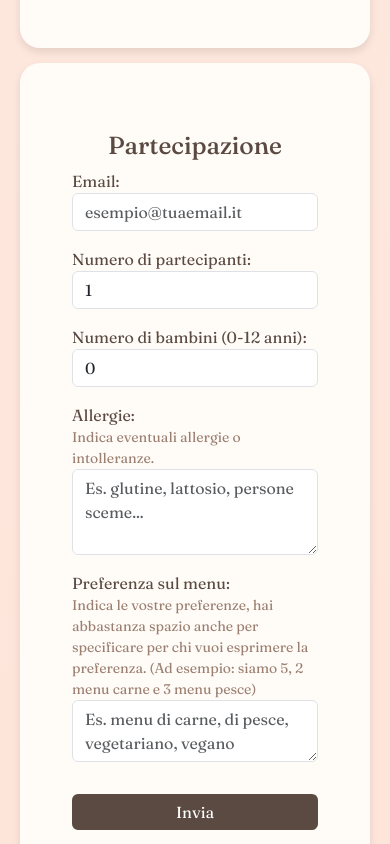
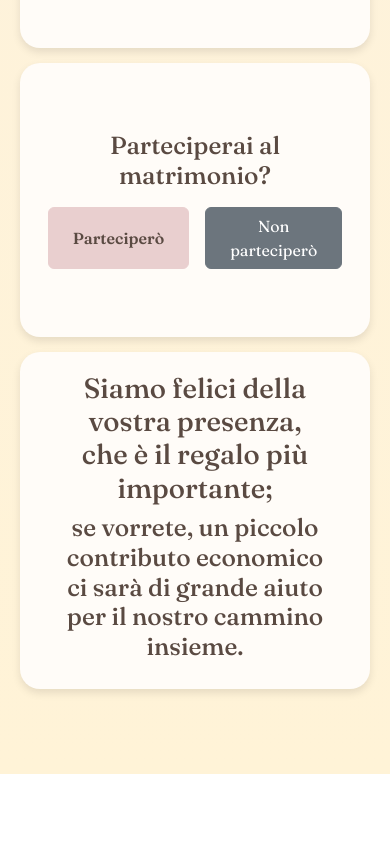
Before and after one commit to mariafede-sposi/mariafede-sposi-2026, a React (Vite) app: page / in a window 390 px wide. Shown: the part 3680-4524 px from the top of the page. After the commit the page ends 4454 px from the top, so only its background shows below. Built offline with nearby package versions, Linux system fonts and the light colour scheme.

Commit message:
modifica form partecipazione

```diff
--- a/package.json
+++ b/package.json
@@ -17,7 +17,8 @@
     "react": "^19.1.0",
     "react-bootstrap": "^2.10.10",
     "react-dom": "^19.1.0",
-    "react-router-dom": "^7.8.0"
+    "react-router-dom": "^7.8.0",
+    "react-toastify": "^11.0.5"
   },
   "devDependencies": {
     "@eslint/js": "^9.25.0",
--- a/src/App.css
+++ b/src/App.css
@@ -6,7 +6,7 @@
   margin-top: 55px;
   width: 100%;
 
-  max-width: 1000px;
+  max-width: 1200px;
   padding: 20px;
 }
 
--- a/src/index.css
+++ b/src/index.css
@@ -41,7 +41,7 @@ html {
 }
 
 body {
-  background: linear-gradient(to bottom, var(--seashell), var(--pale-dogwood));
+  background: linear-gradient(to bottom, var(--seashell), #fff3d7);
 
   color: var(--colore-testo);
   font-family: 'Fraunces';
--- a/src/view/menu/Partecipazione.jsx
+++ b/src/view/menu/Partecipazione.jsx
@@ -1,156 +1,357 @@
-import React, { useState } from 'react';
+import React, { useState, useEffect } from "react";
+import { ToastContainer, toast } from 'react-toastify';
+import 'react-toastify/dist/ReactToastify.css';
+
 
 export default function Partecipazione() {
   const [formData, setFormData] = useState({
     partecipanti: 1,
     bambini: 0,
-    email: '',
-    allergie: '',
-    preferenze: '',
+    email: "",
+    persone: [],
+    note: "",
   });
 
   const [submitted, setSubmitted] = useState(false);
+  const [response, setResponse] = useState(null);
+
+  const menuOptions = [
+    "Nessuna",
+    "Vegetariano",
+    "Vegano",
+    "Senza glutine",
+    "Allergie alimentari (specificare quali)",
+  ];
 
   const handleChange = (e) => {
     const { name, value } = e.target;
-    if (name === 'partecipanti') {
+
+    if (name === "partecipanti") {
       const num = Math.max(1, Number(value));
-      setFormData(prev => ({ ...prev, partecipanti: num }));
+      setFormData((prev) => ({ ...prev, partecipanti: num }));
+    } else if (name === "bambini") {
+      const num = Math.max(0, Number(value));
+      setFormData((prev) => ({ ...prev, bambini: num }));
     } else {
-      setFormData(prev => ({ ...prev, [name]: value }));
+      setFormData((prev) => ({ ...prev, [name]: value }));
     }
   };
 
+  const handlePersonChange = (index, field, value) => {
+    const updatedPersone = [...formData.persone];
+    updatedPersone[index] = {
+      ...updatedPersone[index],
+      [field]: value,
+    };
+    setFormData((prev) => ({ ...prev, persone: updatedPersone }));
+  };
+
+  useEffect(() => {
+    const totale = Number(formData.partecipanti) + Number(formData.bambini);
+    setFormData((prev) => {
+      let newPersone = [...prev.persone];
+
+      if (newPersone.length < totale) {
+        for (let i = newPersone.length; i < totale; i++) {
+          newPersone.push({ nome: "", preferenza: "Nessuna", allergie: "" });
+        }
+      } else if (newPersone.length > totale) {
+        newPersone = newPersone.slice(0, totale);
+      }
+
+      return { ...prev, persone: newPersone };
+    });
+  }, [formData.partecipanti, formData.bambini]);
+
   const handleSubmit = async (e) => {
     e.preventDefault();
+
+    const emailValida = /^[^\s@]+@[^\s@]+\.[^\s@]+$/.test(formData.email);
+    if (!emailValida) {
+      toast.error("Inserisci un indirizzo email valido.");
+      return;
+    }
+
+    if (formData.partecipanti < 1) {
+      toast.error("Deve esserci almeno un partecipante adulto.");
+      return;
+    }
+
+    const nomiVuoti = formData.persone.some(p => p.nome.trim() === "");
+    if (nomiVuoti) {
+      toast.error("Inserisci il nome di tutti i partecipanti e bambini.");
+      return;
+    }
+
     try {
       const res = await fetch(`${import.meta.env.VITE_BE_URL}/salvataggioADBedInvioEmail`, {
         method: 'POST',
-        headers: {
-          'Content-Type': 'application/json',
-        },
+        headers: { 'Content-Type': 'application/json' },
         body: JSON.stringify({
           email: formData.email,
           corpo_mail: `
-			  Partecipanti: ${formData.partecipanti}
-			  Bambini: ${formData.bambini}
-			  Allergie: ${formData.allergie}
-			  Preferenze: ${formData.preferenze}
-			`,
+          Partecipanti: ${formData.partecipanti}
+          Bambini: ${formData.bambini}
+          Dettaglio partecipanti:
+          ${formData.persone.map(p => `Nome: ${p.nome}, Preferenza: ${p.preferenza}, Allergie: ${p.allergie || "Nessuna"}`).join('\n')}
+          Note aggiuntive: ${formData.note || ""}
+        `,
           partecipanti: formData.partecipanti,
           bambini: formData.bambini,
-          allergie: formData.allergie,
-          preferenze: formData.preferenze
+          persone: formData.persone,
+          note: formData.note
         }),
       });
 
       if (!res.ok) throw new Error(await res.text());
 
       setSubmitted(true);
+      toast.success("Hai compilato tutto il form! Che top!!")
     } catch (err) {
       console.error(err);
-      alert('Errore durante l’invio, riprova più tardi.');
+      toast.error('Errore durante l’invio, riprova più tardi.');
     }
   };
+
 
   if (submitted) {
     return (
       <div>
         <h2>Grazie per la conferma!</h2>
         <p>Abbiamo ricevuto la tua risposta.</p>
+        <p>
+          Se tutto è andato a buon fine, riceverai una mail riepilogativa entro qualche minuto!
+        </p>
+        <p>Non vediamo l'ora di stare insieme, ti voglio bene campione!</p>
+      </div>
+    );
+  }
+
+  if (!response) {
+    return (
+      <div className="container my-5 text-center">
+        <h2>Parteciperai al matrimonio?</h2>
+        <div className="d-flex justify-content-center gap-3 mt-3">
+          <button className="btn btn-primary px-4" onClick={() => setResponse("yes")}>
+            Parteciperò
+          </button>
+          <button className="btn btn-secondary px-4" onClick={() => setResponse("no")}>
+            Non parteciperò
+          </button>
+        </div>
+      </div>
+    );
+  }
+
+  if (response === "no") {
+    return (
+      <div className="container my-5">
+        <h3>Non potrai partecipare?</h3>
+        <p>
+          Ci dispiace non poterti avere con noi in questo giorno speciale, ma ti
+          saremo vicini con il pensiero.
+          <br />
+          Facci un colpo di telefono per comunicarci la tua decisione!
+          <br />
+          <br />
+          Ci trovi ai numeri:
+          <br /> <br />
+          <strong>Maria Teresa</strong> +39 339 775 67 35
+          <br />
+          <strong>Federico</strong> +39 373 743 11 23
+        </p>
+        <div className="d-flex justify-content-center mt-3">
+          <button className="btn btn-secondary" onClick={() => setResponse(null)}>
+            Ho cambiato idea
+          </button>
+        </div>
       </div>
     );
   }
 
   return (
-    <div className="container my-5">
-      <h2>Partecipazione</h2>
-      <div className="row align-items-center">
+    <React.Fragment>
 
-        <form onSubmit={handleSubmit} className="d-flex flex-column col-12 col-md-6 " style={{ marginBottom: '20px', gap: '1rem' }}>
-          <label>
-            Email:
+      <div className="container my-5">
+        <h2 className="mb-4">Partecipazione</h2>
+        <form onSubmit={handleSubmit} className="d-flex flex-column gap-4" noValidate>
+          <div className="form-group">
+            <label htmlFor="email" className="fw-semibold mb-2">
+              Email:
+            </label>
             <input
               type="email"
+              id="email"
               name="email"
               value={formData.email}
               onChange={handleChange}
               placeholder="esempio@tuaemail.it"
               className="form-control"
+              required
             />
-          </label>
-          <label>
-            Numero di partecipanti:
-            <input
-              type="number"
-              name="partecipanti"
-              min="1"
-              value={formData.partecipanti}
+          </div>
+
+          <div className="row g-3">
+            <div className="col-md-6">
+              <label htmlFor="partecipanti" className="fw-semibold mb-2">
+                Numero di partecipanti:
+              </label>
+              <input
+                type="number"
+                id="partecipanti"
+                name="partecipanti"
+                min="1"
+                value={formData.partecipanti}
+                onChange={handleChange}
+                className="form-control"
+                required
+              />
+            </div>
+            <div className="col-md-6">
+              <label htmlFor="bambini" className="fw-semibold mb-2">
+                Numero di bambini (0-12 anni):
+              </label>
+              <input
+                type="number"
+                id="bambini"
+                name="bambini"
+                min="0"
+                value={formData.bambini}
+                onChange={handleChange}
+                className="form-control"
+                required
+              />
+            </div>
+          </div>
+
+          {/* Persone */}
+          {formData.persone.map((p, i) => (
+            <div
+              key={i}
+              className="border rounded p-3 mb-3"
+              style={{ backgroundColor: "#fdf8f3" }}
+            >
+              <h6 className="mb-3">
+                {i < formData.partecipanti
+                  ? `Partecipante ${i + 1}`
+                  : `Bambino ${i + 1 - formData.partecipanti}`}
+              </h6>
+
+              <div className="mb-3">
+                <label className="fw-semibold mb-1" htmlFor={`nome-${i}`}>
+                  Nome:
+                </label>
+                <input
+                  id={`nome-${i}`}
+                  type="text"
+                  value={p.nome}
+                  onChange={(e) => handlePersonChange(i, "nome", e.target.value)}
+                  className="form-control"
+                  required
+                />
+              </div>
+
+              <div className="mb-3">
+                <label className="fw-semibold mb-1" htmlFor={`preferenza-${i}`}>
+                  Preferenze alimentari:
+                </label>
+                <select
+                  id={`preferenza-${i}`}
+                  value={p.preferenza}
+                  onChange={(e) =>
+                    handlePersonChange(i, "preferenza", e.target.value)
+                  }
+                  className="form-select w-100"
+                  required
+                >
+                  {menuOptions.map((opt) => (
+                    <option key={opt} value={opt}>
+                      {opt}
+                    </option>
+                  ))}
+                </select>
+              </div>
+
+              {p.preferenza === "Allergie alimentari (specificare quali)" && (
+                <div>
+                  <label className="fw-semibold mb-1" htmlFor={`allergie-${i}`}>
+                    Allergie o altre richieste particolari:
+                  </label>
+                  <textarea
+                    id={`allergie-${i}`}
+                    value={p.allergie}
+                    onChange={(e) =>
+                      handlePersonChange(i, "allergie", e.target.value)
+                    }
+                    className="form-control w-100"
+                    rows={2}
+                    placeholder="Es. glutine, lattosio, ecc."
+                  />
+                </div>
+              )}
+            </div>
+          ))}
+
+          {/* Note aggiuntive */}
+          <div className="form-group">
+            <label htmlFor="note" className="fw-semibold mb-2">
+              Note aggiuntive:
+            </label>
+            <textarea
+              id="note"
+              name="note"
+              value={formData.note}
               onChange={handleChange}
-              required
-              className="form-control"
+              className="form-control w-100"
+              rows={3}
+              placeholder="Inserisci eventuali note..."
             />
-          </label>
-          <label>
-            Numero di bambini (0-12 anni):
-            <input
-              type="number"
-              name="bambini"
-              min="0"
-              value={formData.bambini}
-              onChange={handleChange}
-              required
-              className="form-control"
-            />
-          </label>
-          <label>
-            Allergie:
-            <small style={{ display: "block", color: "#9b7f71" }}>
-              Indica eventuali allergie o intolleranze.
-            </small>
-            <textarea
-              name="allergie"
-              value={formData.allergie}
-              onChange={handleChange}
-              placeholder="Es. glutine, lattosio, persone sceme..."
-              className="form-control"
-              rows={3} // Puoi regolare l'altezza iniziale
-            />
-          </label>
-          <label>
-            Preferenza sul menu:
-            <small style={{ display: "block", color: "#9b7f71" }}>
-              Indica le vostre preferenze, hai abbastanza spazio anche per specificare per chi vuoi esprimere la preferenza. (Ad esempio: siamo 5, 2 menu carne e 3 menu pesce)
-            </small>
-            <textarea
-              type="text"
-              name="preferenze"
-              value={formData.preferenze}
-              onChange={handleChange}
-              placeholder="Es. menu di carne, di pesce, vegetariano, vegano"
-              className="form-control"
-            />
-          </label>
+          </div>
 
-          <button type="submit" className="btn btn-custom mt-3">
-            Invia
-          </button>
+          {/* Bottone centrato */}
+          <div className="d-flex justify-content-center">
+            <button type="submit" className="btn btn-primary px-5">
+              Invia
+            </button>
+          </div>
+
         </form>
-        <div className="d-flex flex-column  col-12 col-md-6" style={{ gap: '1rem' }}>
+
+        <section className="mt-5">
           <h3>Qualcosa non va?</h3>
           <p>
-            Se non potrai partecipare, hai problemi all'invio del form oppure <br /> non sei sicuro/a su come compilare i vari campi, contattaci tesò!✨
+            Se hai problemi all'invio del form oppure non sei sicuro/a su come
+            compilare i vari campi, contattaci tesò!✨
             <br />
-            Possiamo rassicurarti sul fatto che non daremo i tuoi dati a nessuno <br />(a meno che non troviamo qualcuno che ce li paghi) (STO SKERZANDO!)
-            <br /> <br />
+            Possiamo rassicurarti sul fatto che non daremo i tuoi dati a nessuno{" "}
+            <br />
+            (a meno che non troviamo qualcuno che ce li paghi) (STO SKERZANDO!)
+            <br />
+            <br />
             Ci trovi ai numeri:
-            <br /> <br />
+            <br />
             <strong>Maria Teresa</strong> +39 339 775 67 35
             <br />
             <strong>Federico</strong> +39 373 743 11 23
           </p>
-        </div>
+          <div className="d-flex justify-content-center mt-3">
+            <button className="btn btn-secondary" onClick={() => setResponse(null)}>
+              Ho cambiato idea
+            </button>
+          </div>
+        </section>
       </div>
-    </div>
+      <ToastContainer
+        position="bottom-right"
+        autoClose={5000}
+        hideProgressBar={false}
+        newestOnTop={false}
+        closeOnClick
+        rtl={false}
+        pauseOnFocusLoss
+        draggable
+        pauseOnHover
+      />
+    </React.Fragment>
   );
 }
--- a/src/view/menu/Regali.jsx
+++ b/src/view/menu/Regali.jsx
@@ -1,6 +1,10 @@
 export default function Regali ({ show, handleShow, handleClose }) {
 
     return (
-        <div>il vostro regalo</div>
+        <div>
+            <h1>Siamo felici della vostra presenza, <br/>che è il regalo più importante; </h1>
+            <h2>se vorrete, un piccolo contributo economico ci sarà di grande aiuto <br/>per il nostro cammino insieme.</h2>
+
+        </div>
     )
 }
```
Also changed, not shown: 1 other file (tests, documents, lock files or other folders).
